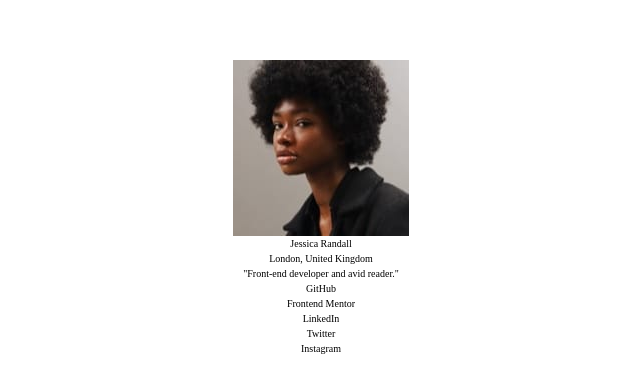
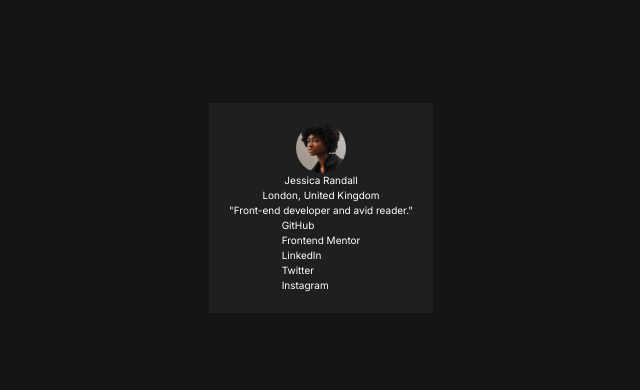
Before and after one commit to Gab-off/social_links_profiles, a plain HTML site: page index.html in a window 1280 px wide. Shown: the part 192-582 px from the top of the page, without its empty margins (319-959 px from the left). Drawn offline with Linux system fonts and the light colour scheme.

Commit message:
Foto arredondada

```diff
--- a/css/scss/_geral.scss
+++ b/css/scss/_geral.scss
@@ -1,35 +1,17 @@
-@mixin fonte-principal($weight) {
-	@if $weight == "s" {
-		font-family: "Inter", sans-serif;
-		font-optical-sizing: auto;
-		font-weight: 400;
-		font-style: normal;
-	} @else if $weight == "m" {
-		font-weight: 600;
-	} @else if $weight == "l" {
-		font-weight: 700;
-	}
-}
+@use "variaveis-e-cores" as vc;
 
 body {
+	background: vc.$grey-3;
+	color: vc.$white;
 	display: flex;
 	flex-direction: column;
 	justify-content: center;
 	align-items: center;
-	text-align: center;
+	font-family: "Inter", sans-serif;
 }
 
 .container {
 	max-width: 1440px;
-}
-
-// Footer FrontEndMentor
-.attribution {
-	font-size: 11px;
-	text-align: center;
-	a {
-		color: hsl(228, 45%, 44%);
-	}
 }
 
 // - Font size (paragraph): 14px
--- a/css/scss/styles.scss
+++ b/css/scss/styles.scss
@@ -1,2 +1,7 @@
+// Gerais
 @forward "reset";
 @forward "geral";
+@forward "variaveis-e-cores";
+
+// Card
+@forward "card";
--- a/index.html
+++ b/index.html
@@ -44,11 +44,17 @@
         </p>
 
         <ul class="list-social_media">
-          <li class="social-media">GitHub</li>
-          <li class="social-media">Frontend Mentor</li>
-          <li class="social-media">LinkedIn</li>
-          <li class="social-media">Twitter</li>
-          <li class="social-media">Instagram</li>
+          <li class="social-media"><a href="#" title="github">GitHub</a></li>
+          <li class="social-media">
+            <a href="#" title="frontend mentor">Frontend Mentor</a>
+          </li>
+          <li class="social-media">
+            <a href="#" title="linkedin">LinkedIn</a>
+          </li>
+          <li class="social-media"><a href="#" title="twitter">Twitter</a></li>
+          <li class="social-media">
+            <a href="#" title="instagram">Instagram</a>
+          </li>
         </ul>
       </div>
     </main>
```
Also changed, not shown: css/styles.css, 1 other file.
